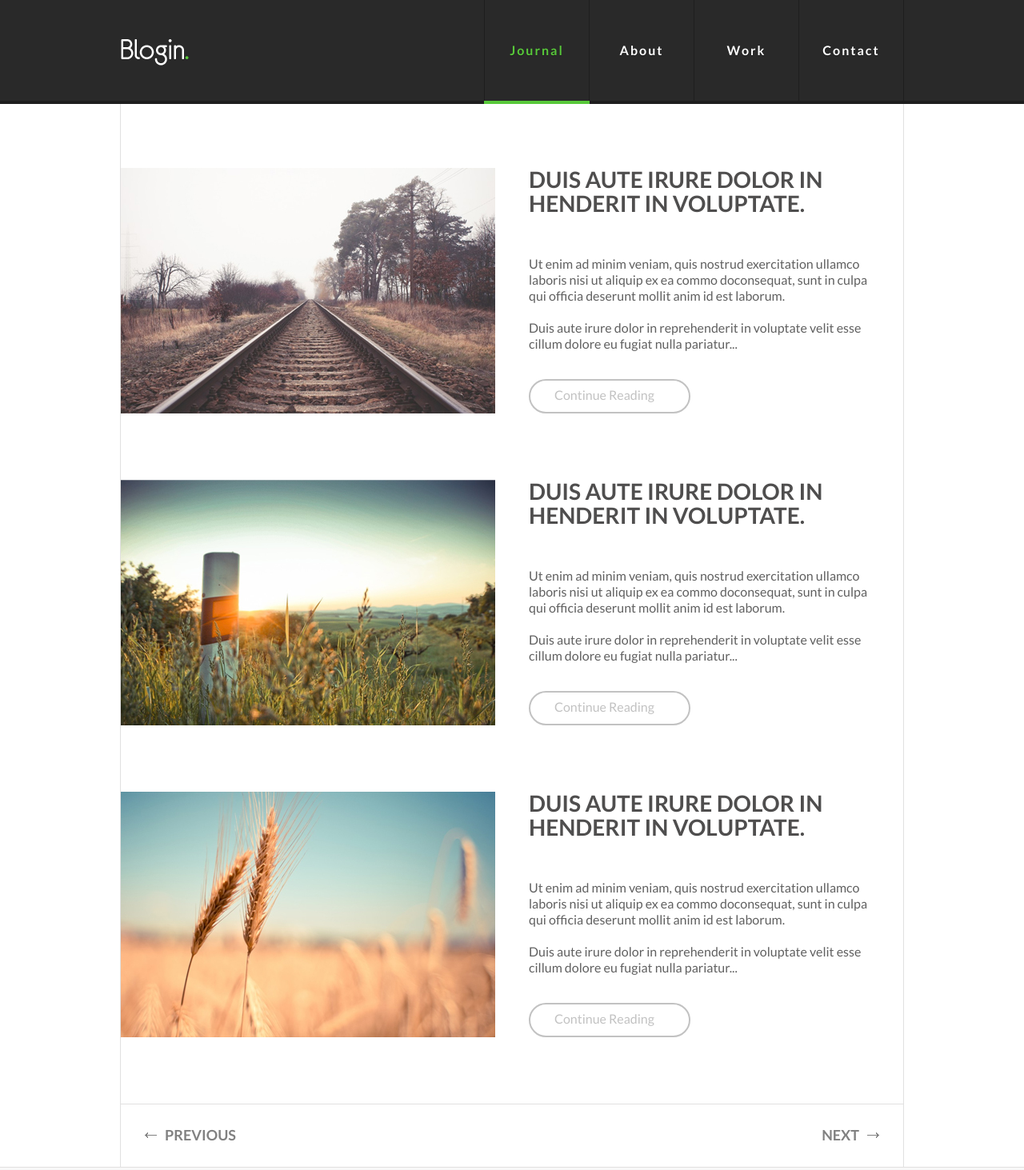
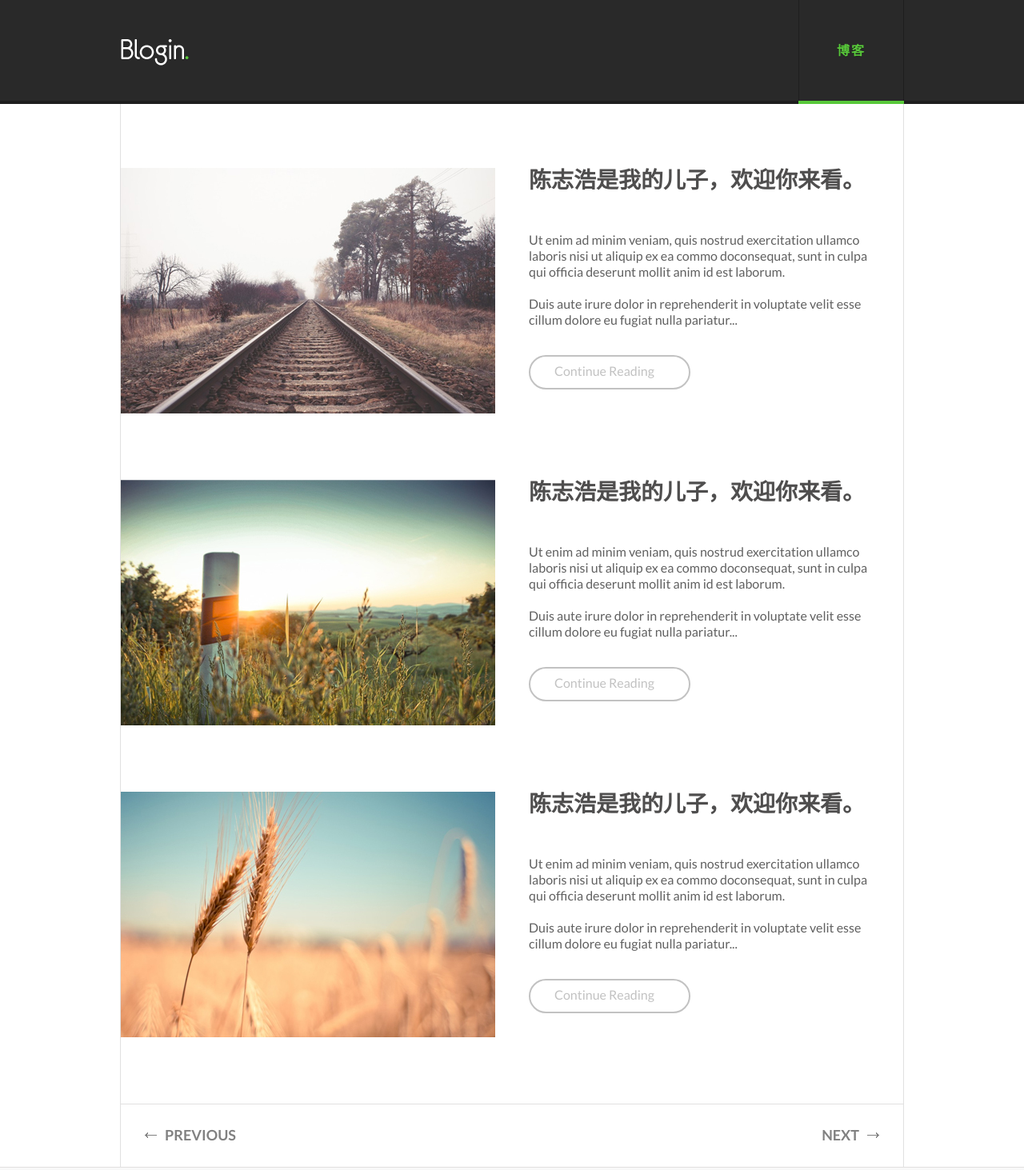
Before and after one commit to hydraCy/hydraCy.github.io, a plain HTML site: page index.html in a window 1280 px wide. Shown: the top 1463 px of the page at 80% size. Drawn offline with Linux system fonts and the light colour scheme.

Commit message:
no message

```diff
--- a/index.html
+++ b/index.html
@@ -14,10 +14,7 @@
 			<a href="#"><img src="img/logo.png" class="h_logo" alt="Blogin" title=""></a>
 			<nav>
 				<ul class="main_nav">
-					<li class="current"><a href="#">Journal</a></li>
-					<li><a href="#">About</a></li>
-					<li><a href="#">Work</a></li>
-					<li><a href="#">Contact</a></li>
+					<li class="current"><a href="#">博客</a></li>
 				</ul>
 			</nav>
 		</div>
@@ -32,7 +29,7 @@
 			</div>
 			<div class="post">
 				<h1 class="title">
-					<a href="#">Duis aute irure dolor in henderit in voluptate.</a>
+					<a href="#">陈志浩是我的儿子，欢迎你来看。</a>
 				</h1>
 
 				<p>Ut enim ad minim veniam, quis nostrud exercitation ullamco laboris nisi ut aliquip ex ea commo doconsequat, sunt in culpa qui officia deserunt mollit anim id est laborum.</p>
@@ -51,14 +48,14 @@
 			</div>
 			<div class="post">
 				<h1 class="title">
-					<a href="#">Duis aute irure dolor in henderit in voluptate.</a>
+					<a href="#">陈志浩是我的儿子，欢迎你来看。</a>
 				</h1>
 
 				<p>Ut enim ad minim veniam, quis nostrud exercitation ullamco laboris nisi ut aliquip ex ea commo doconsequat, sunt in culpa qui officia deserunt mollit anim id est laborum.</p>
 
 				<p>Duis aute irure dolor in reprehenderit in voluptate velit esse cillum dolore eu fugiat nulla pariatur...</p>
 
-				<a class="read_more" href="#">Continue Reading <i class="read_more_arrow"></i> </a>
+				<a class="read_more" href="http://www.baidu.com">Continue Reading <i class="read_more_arrow"></i> </a>
 			</div>
 		</article>
 
@@ -70,7 +67,7 @@
 			</div>
 			<div class="post">
 				<h1 class="title">
-					<a href="#">Duis aute irure dolor in henderit in voluptate.</a>
+					<a href="#">陈志浩是我的儿子，欢迎你来看。</a>
 				</h1>
 
 				<p>Ut enim ad minim veniam, quis nostrud exercitation ullamco laboris nisi ut aliquip ex ea commo doconsequat, sunt in culpa qui officia deserunt mollit anim id est laborum.</p>
```
Also changed, not shown: index(with sidebar).html (+1 -4 lines).
